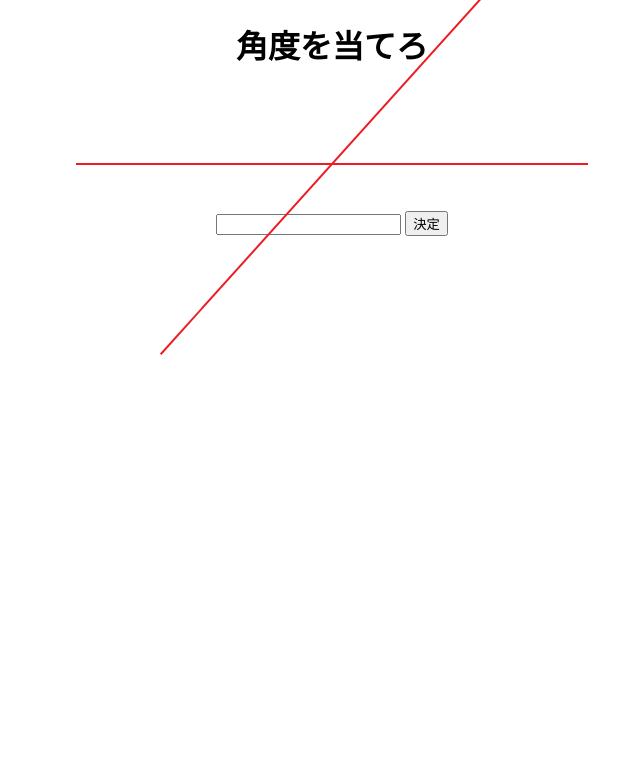
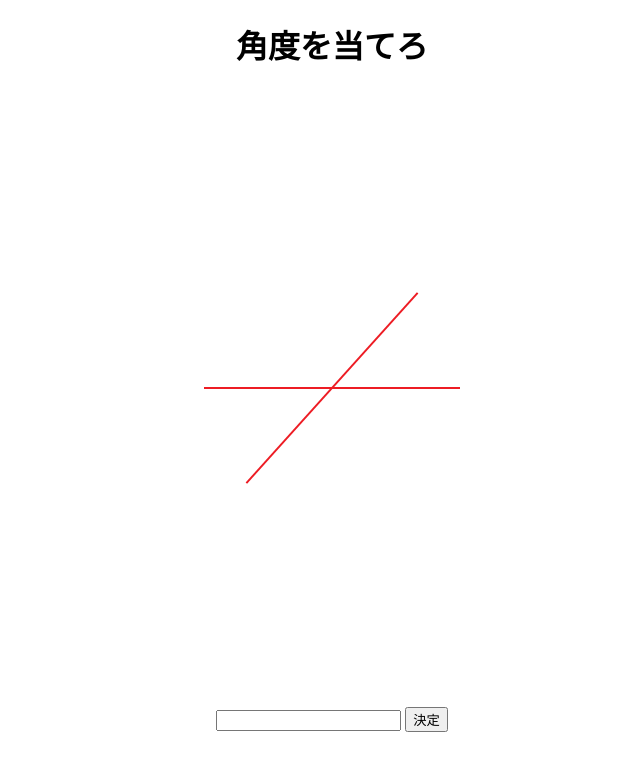
Before and after one commit to Chris-max7/AngleGame, a plain HTML site: page index.html in a window 1280 px wide. Shown: the whole page, without its empty margins (308-948 px from the left). Drawn offline with Linux system fonts and the light colour scheme.

Commit message:
Update index.html

```diff
--- a/index.html
+++ b/index.html
@@ -7,7 +7,8 @@
     <title>角度当て</title>
 
     <style>
-    .line {
+    @media only screen and (max-device-width: 480px) {
+        .line {
         display: table;
         width: 40%;
         height: 2px;
@@ -36,7 +37,7 @@
         z-index: 1;
         margin-left: auto;
         margin-right: auto;
-        padding-bottom: 3em;
+        padding-bottom: 8em;
     }
 
     h1.title{
@@ -49,6 +50,50 @@
     .fo{
         text-align: center;
     }
+    }
+    .line {
+        display: table;
+        width: 20%;
+        height: 2px;
+        transform:rotate(-20deg);
+        margin-top: 10vw;
+        position: absolute;
+        left: 0;
+        right: 0;
+        margin: auto;
+    }
+
+
+    .horizontal{
+        display: table;
+        width: 20%;
+        height: 2px;
+        transform:rotate(0deg);
+        margin-top: 10vw;
+        position: absolute;
+        left: 0;
+        right: 0;
+        margin: auto;
+    }
+
+    .parent {
+        z-index: 1;
+        margin-left: auto;
+        margin-right: auto;
+        padding-bottom: 20em;
+    }
+
+    h1.title{
+        text-align: center;
+        font-size: 2em;
+        margin-bottom: 10em;
+        z-index: 1;
+    }
+
+    .fo{
+        text-align: center;
+    }
+
     </style>
 
 </head>
```
